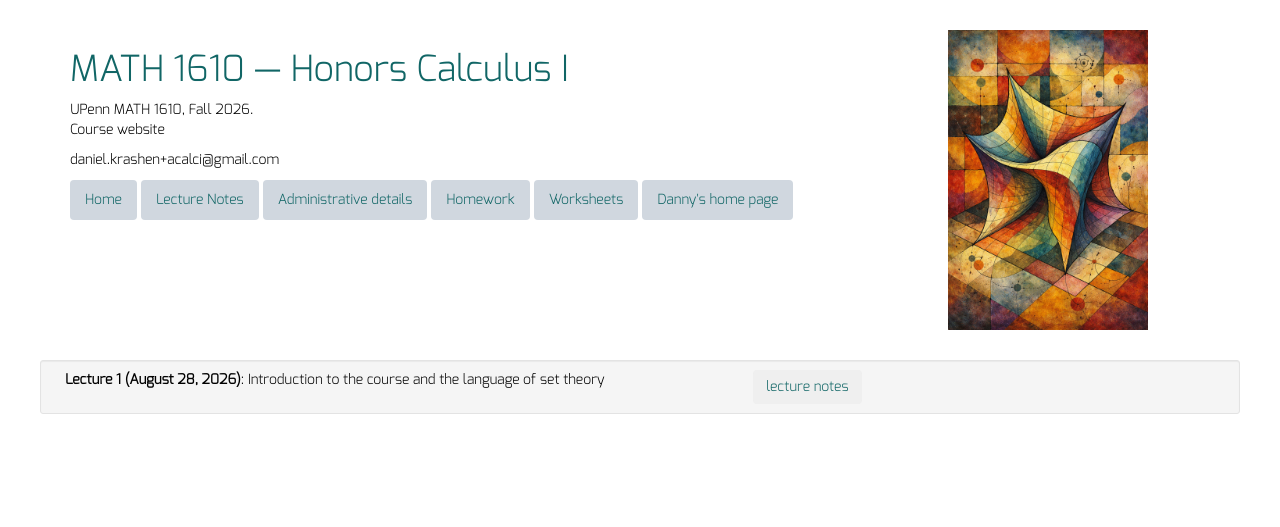
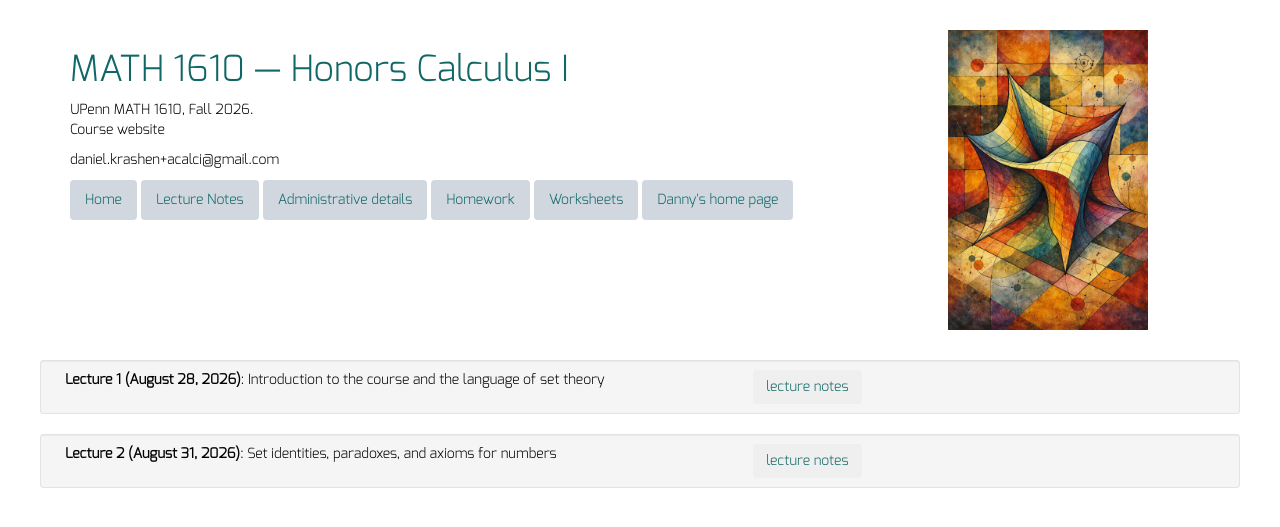
Before and after one commit to dkrashen/honors-calculus-1610, a Jekyll site: the page built from lectures/index.html, in a window 1280 px wide. Shown: the top 527 px of the page. Built offline with Jekyll 4.4.1, drawn with Linux system fonts in a browser that asks for light colours; nearby versions of some CDN libraries.

Commit message:
add lecture 2 slides

```diff
--- a/_data/lectures.yml
+++ b/_data/lectures.yml
@@ -1,3 +1,6 @@
 - title: "Lecture 1 (August 28, 2026)"
   description: "Introduction to the course and the language of set theory"
   filename: "lecture1-slides.pdf"
+- title: "Lecture 2 (August 31, 2026)"
+  description: "Set identities, paradoxes, and axioms for numbers"
+  filename: "lecture2-slides.pdf"
```
Also changed, not shown: 1 other file.
